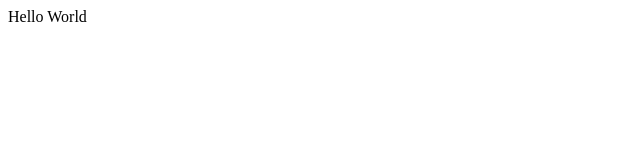
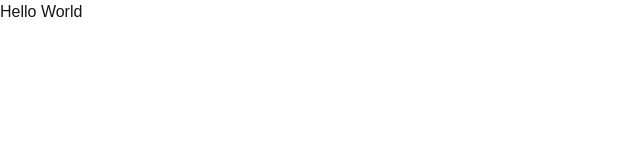
Before and after one commit to r9d7/round, a Next.js app: page / in a window 1280 px wide. Shown: the top 160 px of the page, without its empty margins (0-640 px from the left). Built offline with nearby package versions, Linux system fonts and the light colour scheme.

Commit message:
Install & setup UnoCSS

```diff
--- a/app/globals.css
+++ b/app/globals.css
@@ -1,13 +1,9 @@
+@import "@unocss/reset/tailwind.css";
+@unocss all;
+
 :root {
   --background: #ffffff;
   --foreground: #171717;
-}
-
-@media (prefers-color-scheme: dark) {
-  :root {
-    --background: #0a0a0a;
-    --foreground: #ededed;
-  }
 }
 
 html,
--- a/app/layout.tsx
+++ b/app/layout.tsx
@@ -1,4 +1,6 @@
 import type { Metadata } from "next";
+
+import "~/app/globals.css";
 
 export const metadata: Metadata = {
   title: "Create Next App",
--- a/package.json
+++ b/package.json
@@ -26,9 +26,11 @@
     "@types/node": "^20",
     "@types/react": "^18",
     "@types/react-dom": "^18",
+    "@unocss/postcss": "^0.63.4",
     "drizzle-kit": "^0.25.0",
     "eslint": "^8",
     "eslint-config-next": "14.2.15",
-    "typescript": "^5"
+    "typescript": "^5",
+    "unocss": "^0.63.4"
   }
 }
--- /dev/null
+++ b/postcss.config.js
@@ -0,0 +1,7 @@
+module.exports = {
+  plugins: {
+    "@unocss/postcss": {
+      content: ["**/*.{html,js,ts,jsx,tsx}"],
+    },
+  },
+};
--- /dev/null
+++ b/uno.config.ts
@@ -0,0 +1,18 @@
+import {
+  defineConfig,
+  presetUno,
+  presetWebFonts,
+  transformerDirectives,
+  transformerVariantGroup,
+} from "unocss";
+
+export default defineConfig({
+  presets: [
+    presetUno(),
+    presetWebFonts({
+      provider: "bunny",
+      fonts: {},
+    }),
+  ],
+  transformers: [transformerVariantGroup(), transformerDirectives()],
+});
```
Also changed, not shown: 1 other file (tests, documents, lock files or other folders).
